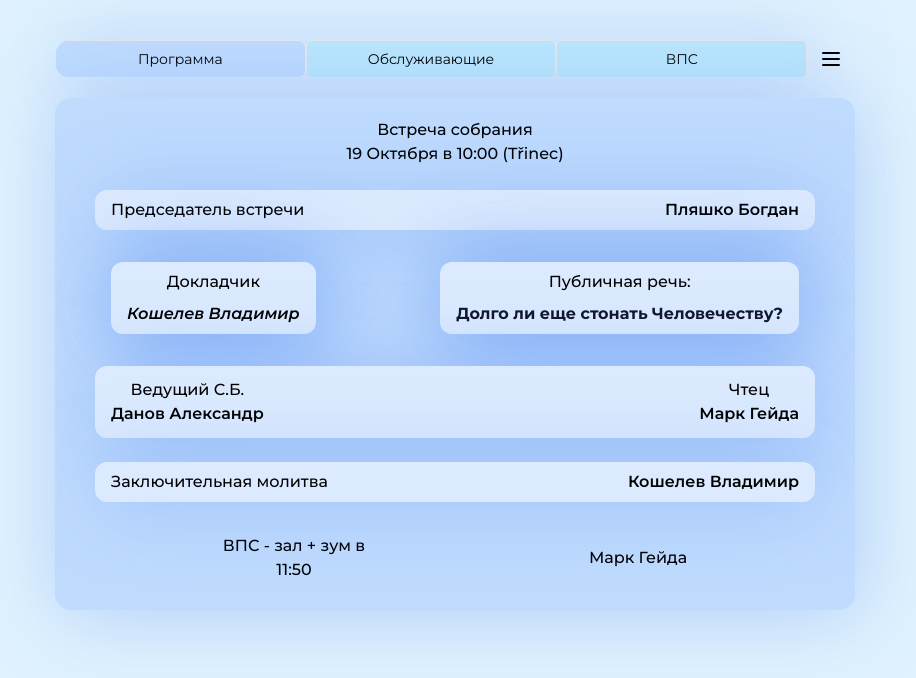
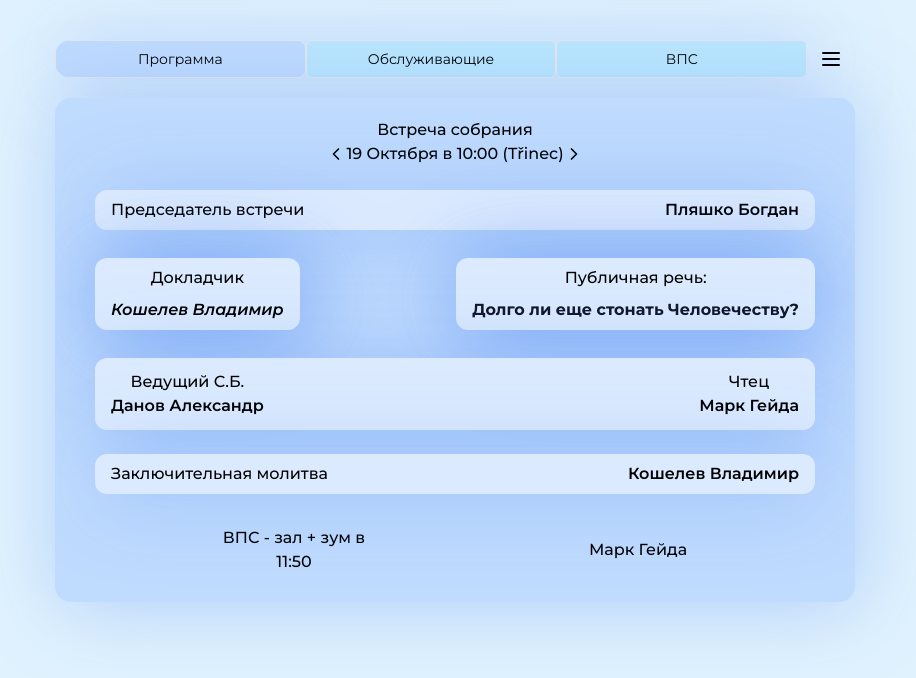
Before and after one commit to anakon73/KTT-Site, a React (Vite) app: page / in a window 1280 px wide. Shown: the top 678 px of the page, without its empty margins (185-1101 px from the left). Built offline with nearby package versions, Linux system fonts and the light colour scheme.

Commit message:
fix: fixed whole meeting program

```diff
--- a/src/pages/Layout/DefaultLayout.tsx
+++ b/src/pages/Layout/DefaultLayout.tsx
@@ -4,9 +4,9 @@ import { Navbar } from '../../shared/ui/Navbar'
 
 export function DefaultLayout() {
   return (
-    <div className="flex min-h-screen justify-center bg-sky-100 font-montserrat">
+    <div className="flex h-full min-h-screen justify-center bg-sky-100 font-montserrat">
       <div className={`
-        relative my-10 w-full max-w-[1080px] gap-y-8
+        relative mt-10 w-full max-w-[1080px] gap-y-8 pb-8
 
         lg:mx-20
 
--- a/src/pages/MeetingProgram/MeetingProgram.tsx
+++ b/src/pages/MeetingProgram/MeetingProgram.tsx
@@ -1,3 +1,5 @@
+import { ChevronLeft, ChevronRight } from 'lucide-react'
+
 export function MeetingProgram() {
   return (
   // <div className="mx-10 my-10 rounded-2xl border border-gray-800 text-center">
@@ -123,10 +125,15 @@ export function MeetingProgram() {
       sm:mx-10 sm:my-5
     `}
     >
-      <div className="flex justify-center text-center">
-        Встреча собрания
-        <br />
-        19 Октября в 10:00 (Třinec)
+      <div className="flex flex-col justify-center text-center">
+        <div>
+          Встреча собрания
+        </div>
+        <div className="flex justify-center">
+          <button><ChevronLeft className="size-5" /></button>
+          <p>19 Октября в 10:00 (Třinec)</p>
+          <button><ChevronRight className="size-5" /></button>
+        </div>
       </div>
 
       <div className="flex justify-between rounded-xl bg-blue-100 px-4 py-2 drop-shadow-mainshadow">
@@ -135,7 +142,7 @@ export function MeetingProgram() {
       </div>
 
       <div className={`
-        flex justify-between rounded-xl bg-blue-100 px-4 py-2 text-center drop-shadow-mainshadow
+        flex justify-between rounded-xl bg-blue-100 py-1 text-center drop-shadow-mainshadow
 
         md:bg-transparent
       `}
```
